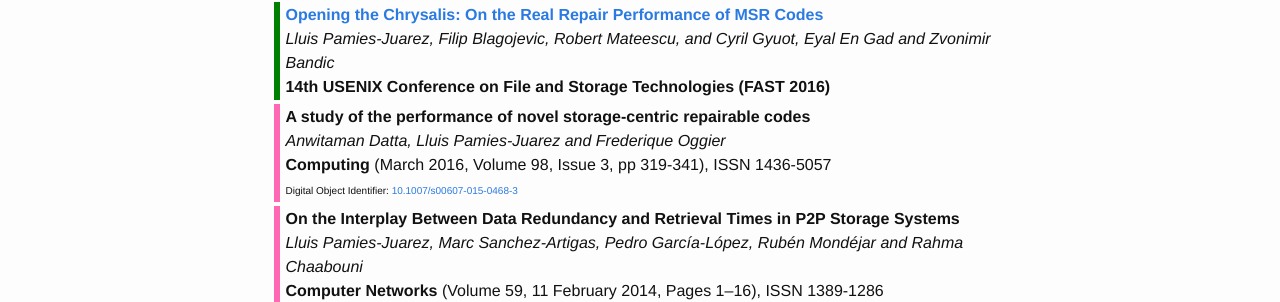
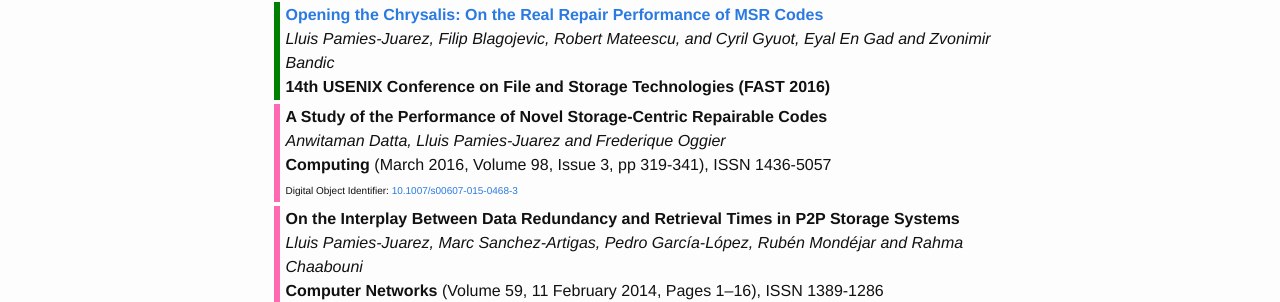
Before and after one commit to llpamies/llpamies.github.io, a Jekyll site: the page built from publications.html, in a window 1280 px wide and 900 px high. Shown: the part 213-515 px from the top of the window. Built offline with Jekyll 4.4.1, drawn with Linux system fonts in a browser that asks for light colours.

```diff
--- a/publications.html
+++ b/publications.html
@@ -17,7 +17,7 @@ Opening the Chrysalis: On the Real Repair Performance of MSR Codes</a></b><br>
 </td></tr>
 
 <tr><td bgcolor="hotpink">&nbsp;</td><td>
-<b>A study of the performance of novel storage-centric repairable codes</b><br>
+<b>A Study of the Performance of Novel Storage-Centric Repairable Codes</b><br>
 <em>Anwitaman Datta, Lluis Pamies-Juarez and Frederique Oggier</em><br>
 <b>Computing</b> (March 2016, Volume 98, Issue 3, pp 319-341), ISSN 1436-5057<br>
 <span style="font-size: 10px;">Digital Object Identifier:
```
